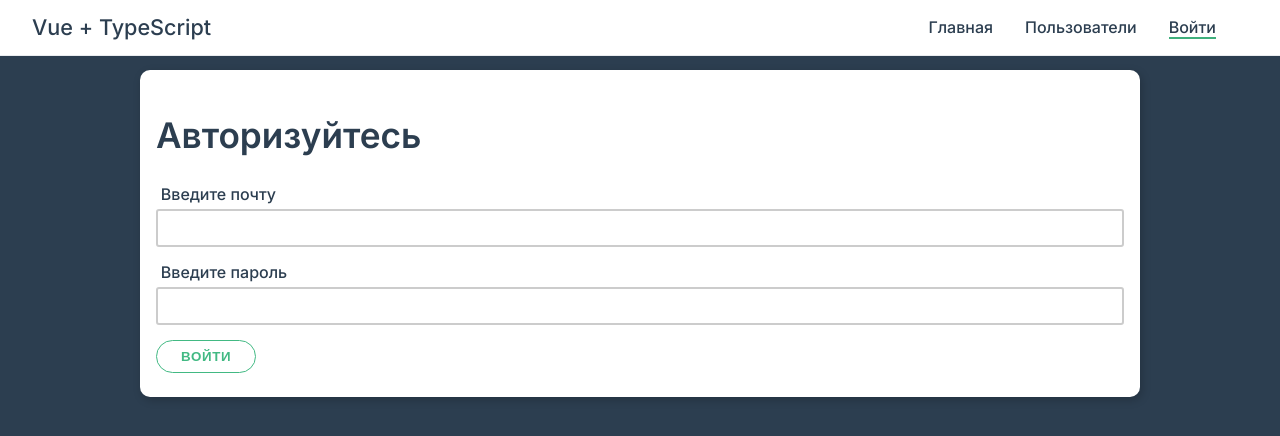
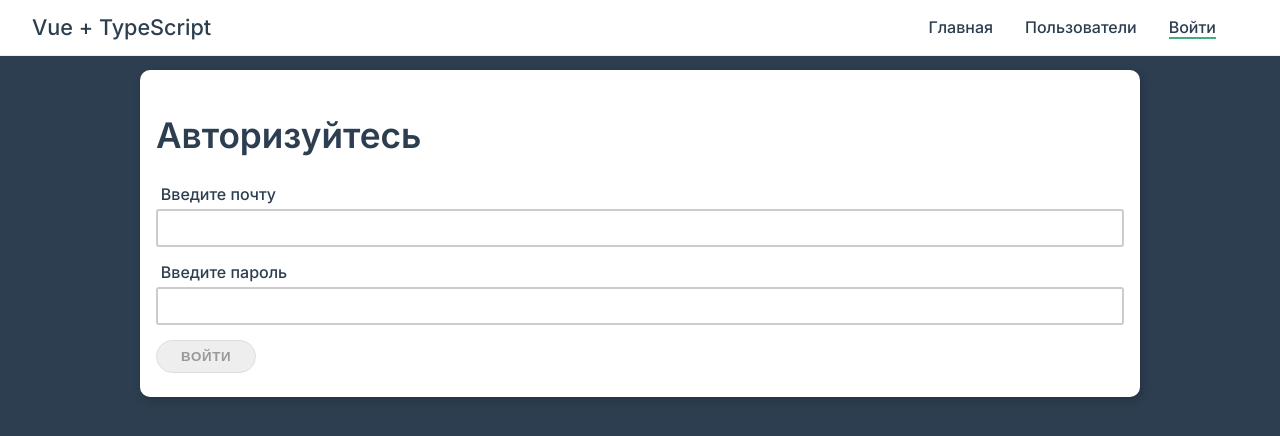
Before and after one commit to apachqq/type-script-learn, a Vue app: page /login in a window 1280 px wide. Shown: the top 436 px of the page. Built offline with nearby package versions, Linux system fonts and the light colour scheme; the HTML template or start-up script is replaced by a standard one.

Commit message:
fix-isAuth

```diff
--- a/src/views/LoginView.vue
+++ b/src/views/LoginView.vue
@@ -4,13 +4,13 @@
             <h1>Авторизуйтесь</h1>
             <div>
                 <label for="email">Введите почту</label>
-                <input type="email" id="email" v-model.trim="email">
+                <input type="email" id="email" v-model.trim="form.email">
             </div>
             <div class="margin">
                 <label for="password">Введите пароль</label>
-                <input type="password" id="password" v-model.trim="password">
+                <input type="password" id="password" v-model.trim="form.password">
             </div>
-            <button class="btn margin">Войти</button>
+            <button class="btn margin" :disabled="!isValid">Войти</button>
         </form>
     </div>
 </template>
```
